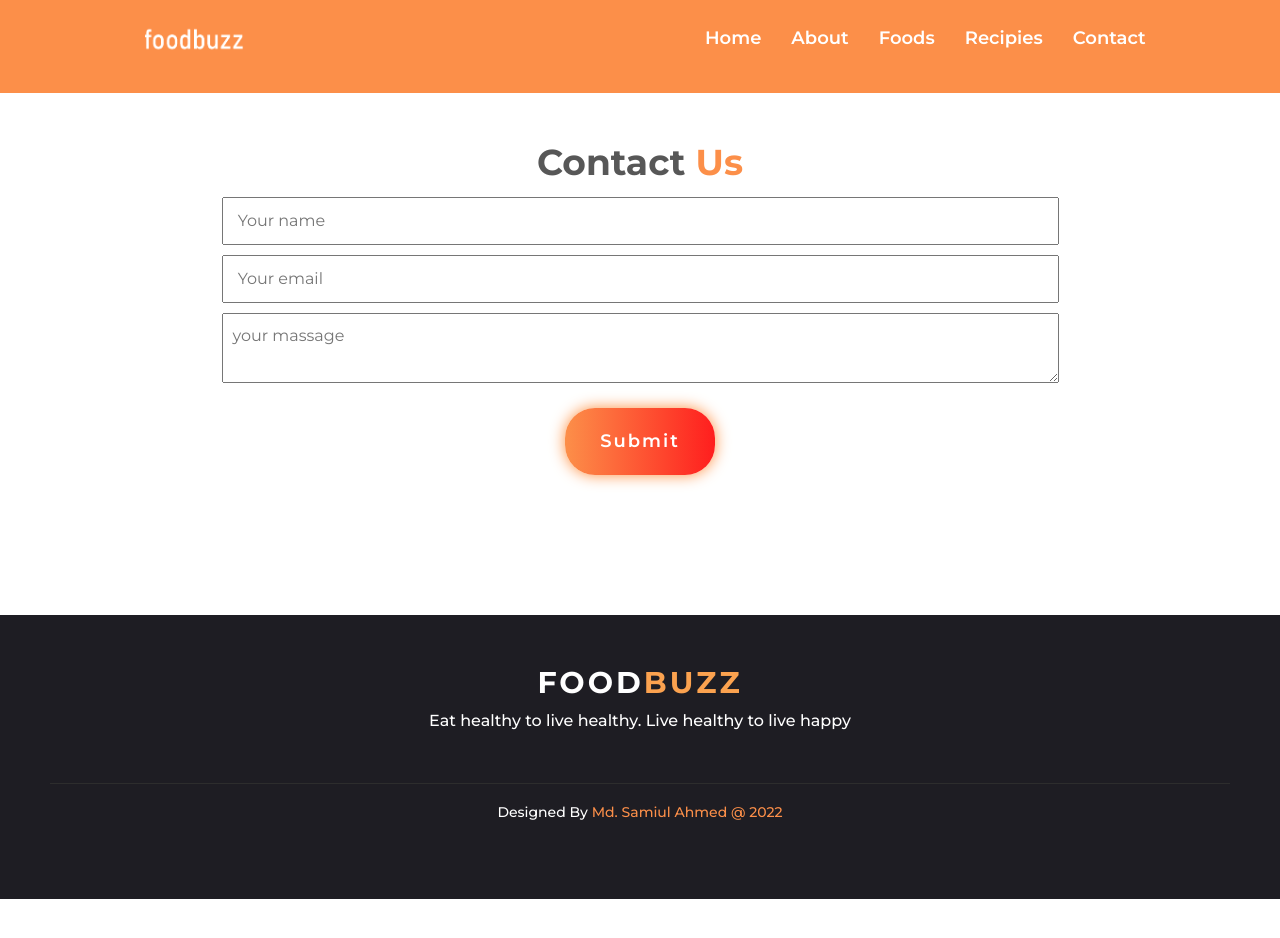
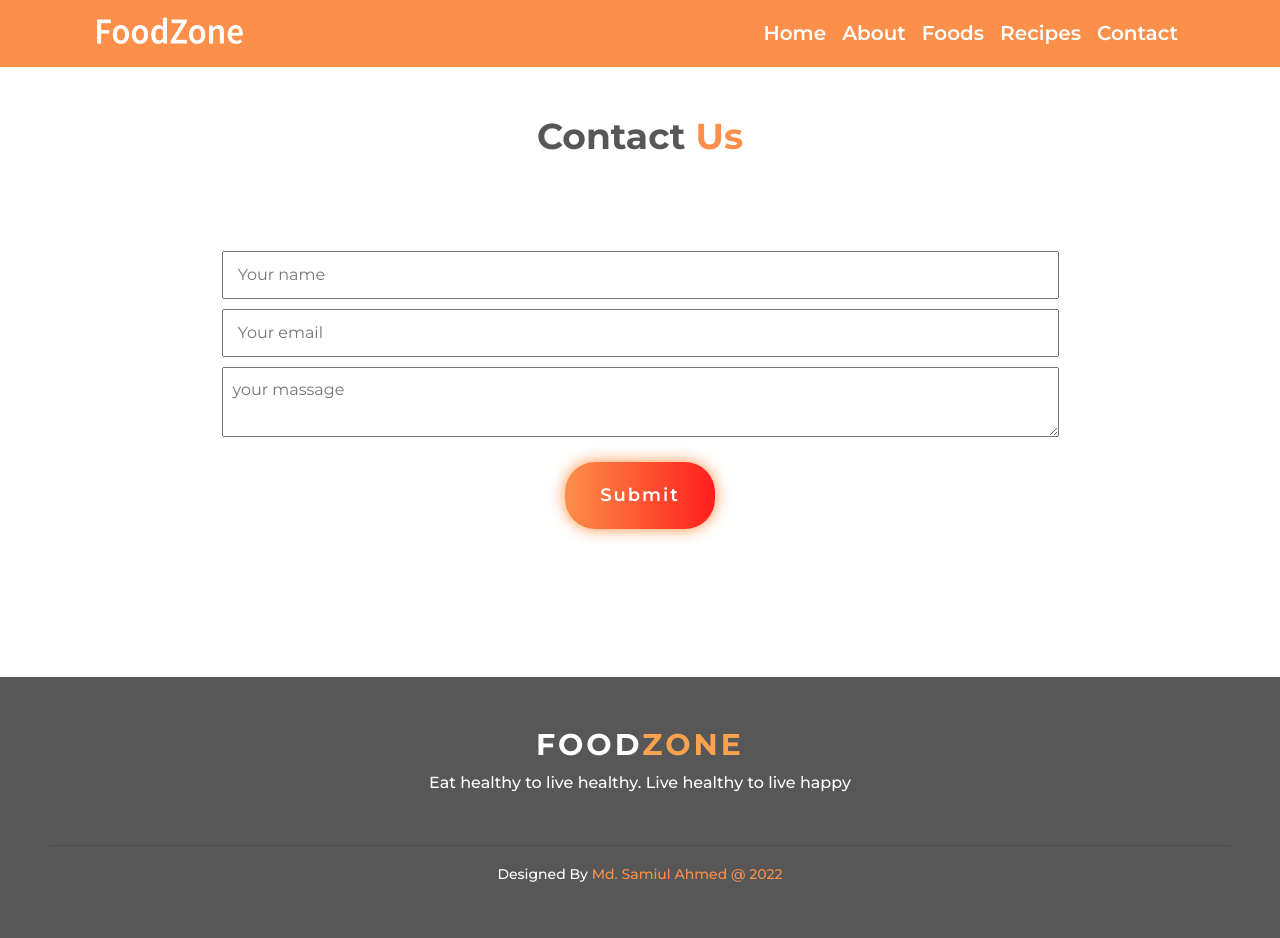
Before and after one commit to Samiul-Ahmed-96/food-zone, a Vue app: page /contact in a window 1280 px wide. Shown: the top 938 px of the page. Before the commit the page ends 899 px from the top, so only its background shows below. Built offline with nearby package versions, Linux system fonts and the light colour scheme.

Commit message:
Update Navbar

```diff
--- a/src/components/AboutUs/AboutUs.vue
+++ b/src/components/AboutUs/AboutUs.vue
@@ -34,6 +34,7 @@ export default {};
   background-position: center top;
   background-size: cover;
   margin: 80px;
+  border-radius: 20px;
 }
 
 .right-about h1 {
--- a/src/components/Contact/Contact.vue
+++ b/src/components/Contact/Contact.vue
@@ -30,6 +30,7 @@ export default {
 <style scoped>
 .contact-from {
   text-align: center;
+  margin: 80px 0px;
 }
 .form input {
   width: 75%;
--- a/src/components/Items/Items.vue
+++ b/src/components/Items/Items.vue
@@ -4,6 +4,14 @@
       <div class="heading"><h2>Our Items</h2></div>
       <div class="row">
         <div
+          v-if="items.length === 0"
+          class="spinner-border text-warning"
+          role="status"
+        >
+          <span class="visually-hidden loader">Loading...</span>
+        </div>
+        <div
+          v-else
           v-for="item in items"
           :key="item._id"
           class="col-md-4 col-lg-4 col-sm-12 single-item"
@@ -54,6 +62,7 @@ export default {
 .item-info h3 {
   margin: 15px 0px;
 }
+
 .item-info {
   background: #fba24f;
   padding: 25px 15px;
--- a/src/components/Recipies/Recipies.vue
+++ b/src/components/Recipies/Recipies.vue
@@ -80,6 +80,8 @@ export default {
   font-size: 18px;
   color: #252525;
   line-height: 2;
+  width: 500px;
+  margin: 30px auto;
 }
 
 .recipe-detail {
--- a/src/components/Shared/Footer/Footer.vue
+++ b/src/components/Shared/Footer/Footer.vue
@@ -2,7 +2,7 @@
   <section class="footer">
     <footer>
       <div class="footer-content">
-        <h1>food<span>buzz</span></h1>
+        <h1>food<span>Zone</span></h1>
         <p>Eat healthy to live healthy. Live healthy to live happy</p>
         <h5>designed by <span> Md. Samiul Ahmed @ 2022</span></h5>
       </div>
@@ -19,12 +19,9 @@ export default {
 
 <style scoped>
 /* footer */
-.footer {
-  margin-top: 120px;
-}
 
 .footer-content {
-  background: #1e1d23;
+  background: #575757;
   text-align: center;
   padding: 50px;
 }
@@ -51,7 +48,7 @@ export default {
   color: #fff;
   font-size: 14px;
   text-transform: capitalize;
-  border-top: 1px solid #2d2d2d;
+  border-top: 1px solid #4c4c4c;
   padding: 20px 0px;
   margin-top: 50px;
 }
--- a/src/components/Shared/Header/Header.vue
+++ b/src/components/Shared/Header/Header.vue
@@ -1,20 +1,47 @@
 <template>
   <section class="header">
-    <div class="main-header">
-      <div class="logo">
-        <router-link to="/"
-          ><img src="../../../img/logo.png" alt="logo"
-        /></router-link>
-      </div>
-      <div class="menu">
-        <ul>
-          <li><router-link to="/">Home</router-link></li>
-          <li><a href="/#about-us">about</a></li>
-          <li><a href="#foods">Foods</a></li>
-          <li><a href="#recipes">Recipies</a></li>
-          <li><router-link to="/contact">contact</router-link></li>
-        </ul>
-      </div>
+    <div class="container">
+      <nav class="navbar navbar-expand-lg navbar-light">
+        <div class="container-fluid">
+          <router-link class="navbar-brand" to="/"
+            ><img class="logo" src="../../../img/logo.png" alt=""
+          /></router-link>
+          <button
+            class="navbar-toggler"
+            type="button"
+            data-bs-toggle="collapse"
+            data-bs-target="#navbarNav"
+            aria-controls="navbarNav"
+            aria-expanded="false"
+            aria-label="Toggle navigation"
+          >
+            <span class="navbar-toggler-icon"></span>
+          </button>
+          <div class="collapse navbar-collapse" id="navbarNav">
+            <ul class="navbar-nav ms-auto mb-2 mb-lg-0">
+              <li class="nav-item">
+                <router-link class="nav-link active" aria-current="page" to="/"
+                  >Home</router-link
+                >
+              </li>
+              <li class="nav-item">
+                <a class="nav-link" href="/#about-us">About</a>
+              </li>
+              <li class="nav-item">
+                <a class="nav-link" href="#foods">Foods</a>
+              </li>
+              <li class="nav-item">
+                <a class="nav-link" href="#recipes">Recipes</a>
+              </li>
+              <li class="nav-item">
+                <router-link class="nav-link" to="/contact"
+                  >Contact</router-link
+                >
+              </li>
+            </ul>
+          </div>
+        </div>
+      </nav>
     </div>
   </section>
 </template>
@@ -27,16 +54,6 @@ export default {
 </script>
 
 <style scoped>
-.main-header {
-  display: flex;
-  justify-content: space-around;
-}
-
-.menu ul li {
-  display: inline-block;
-  padding: 25px 15px;
-}
-
 .header {
   background: #fc8f49;
 }
@@ -54,12 +71,17 @@ export default {
   color: #575757;
 }
 
-.logo img {
+img.logo {
   width: 150px;
-  padding: 25px;
-  float: right;
 }
-
+nav .navbar-nav li {
+  color: white !important;
+  font-size: 20px;
+  font-weight: 600;
+}
+nav .navbar-nav li a {
+  color: #fff !important;
+}
 .menu ul {
   margin-left: 150px;
 }
--- a/src/components/Stuff/Stuff.vue
+++ b/src/components/Stuff/Stuff.vue
@@ -1,5 +1,5 @@
 <template>
-  <section class="stuff">
+  <section class="stuff py-5">
     <div class="container">
       <div class="section-title">
         <h2>Our <span>Stuff</span></h2>
@@ -54,7 +54,7 @@ export default {
 <style scoped>
 section.stuff {
   background: url(https://i.ibb.co/6b5MVtf/background-3.png);
-  margin: 80px 0px;
+  margin-top: 80px;
   padding: 30px 0px;
 }
 
--- a/src/components/SubArea/SubArea.vue
+++ b/src/components/SubArea/SubArea.vue
@@ -1,5 +1,5 @@
 <template>
-  <section class="subscribe">
+  <section class="subscribe py-5">
     <div class="container">
       <div class="row">
         <div class="col-md-4 mt-2">
```
Also changed, not shown: src/img/logo.png.
